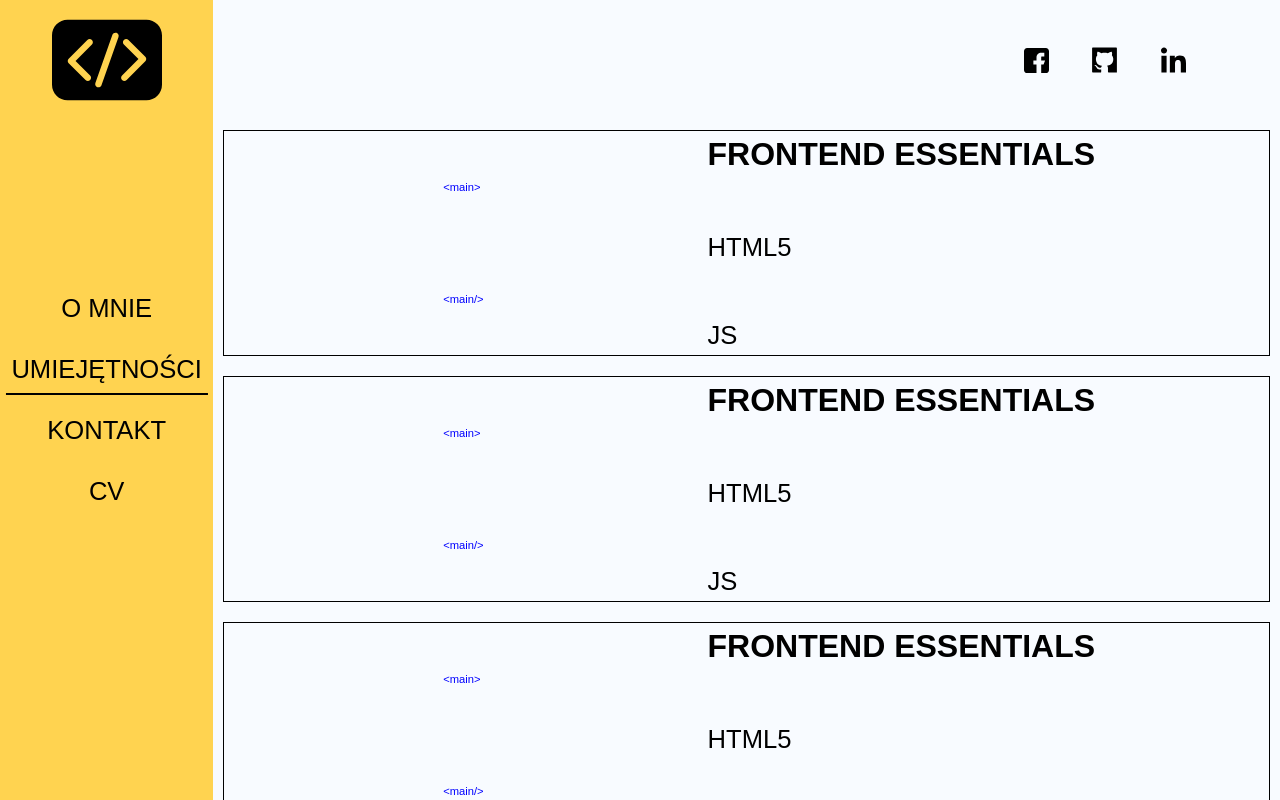
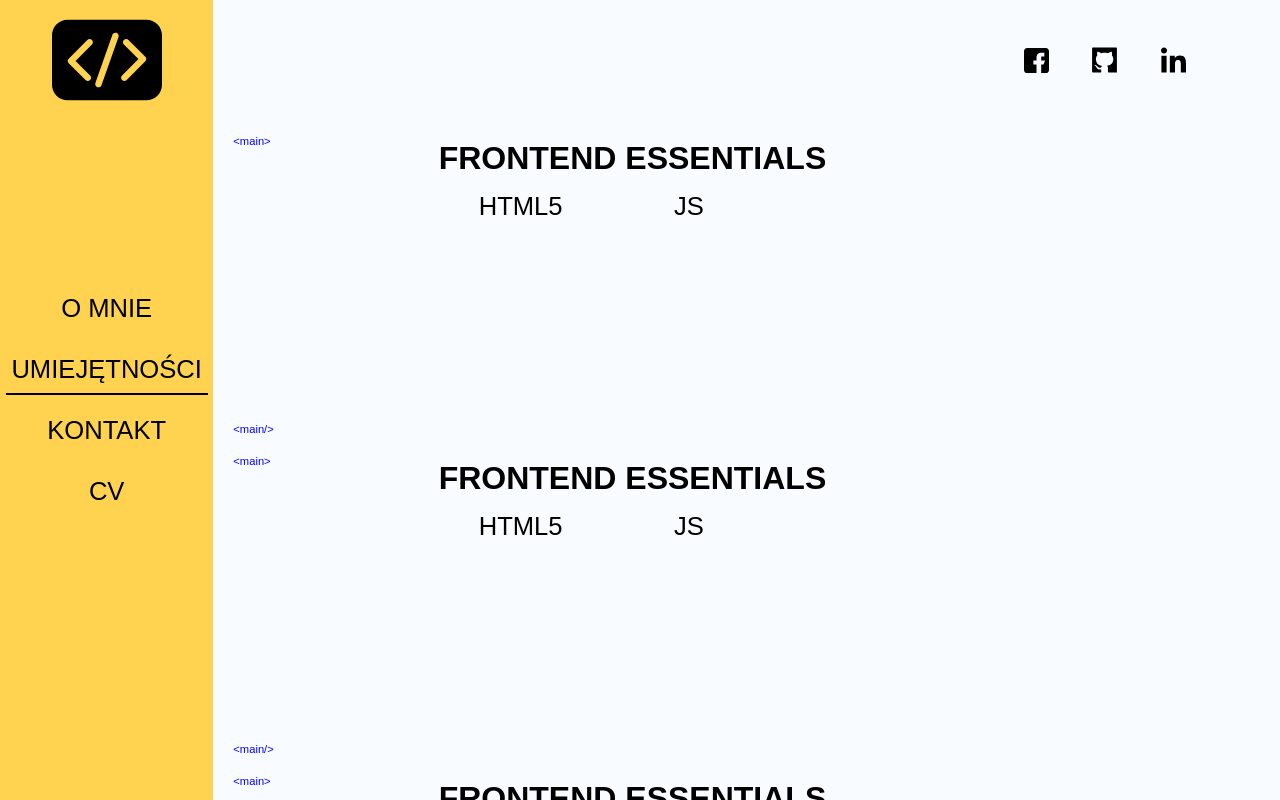
Before and after one commit to Mattdev92/PhysiotherapyPortfoliio, a React (Create React App) app: page /skills in a window 1280 px wide. Built offline with nearby package versions, Linux system fonts and the light colour scheme.

Commit message:
add grid to skills content

```diff
--- a/src/components/atoms/text/text.styles.ts
+++ b/src/components/atoms/text/text.styles.ts
@@ -19,7 +19,7 @@ export const TextContainer = styled.span<TextProps>`
     width: auto;
     display: flex;
     font-size: ${({ specialFont, fontSize, theme }) =>
-      specialFont ? theme.fontSize['S'] : theme.fontSize[fontSize]};
+      specialFont ? theme.fontSize['XS'] : theme.fontSize[fontSize]};
     margin-left: 5px;
     margin-right: 5px;
     text-align: justify;
--- a/src/components/molecules/aboutContent/aboutContent.styles.ts
+++ /dev/null
@@ -1 +0,0 @@
-import styled from 'styled-components';
--- a/src/components/molecules/skillsContent/pseudoCode/pseudoCode.styled.ts
+++ b/src/components/molecules/skillsContent/pseudoCode/pseudoCode.styled.ts
@@ -1,8 +1,13 @@
 import styled from 'styled-components';
 
 export const PseudoCodeWrapper = styled.section`
+  margin: 5px 0;
   display: flex;
   flex-direction: column;
-  justify-content: left;
-  align-items: stretch;
+  align-items: center;
+  grid-column: 1/2;
+  grid-row: 1/5;
+  height: 100%;
+  justify-content: space-between;
+  align-items: left;
 `;
--- a/src/components/molecules/skillsContent/pseudoCode/pseudoCode.tsx
+++ b/src/components/molecules/skillsContent/pseudoCode/pseudoCode.tsx
@@ -10,7 +10,7 @@ const PseudoCode: FC = () => {
           content={item}
           fontSize={'XXS'}
           fontWeight={'XS'}
-          margin={50}
+          margin={0}
           color={'blue'}
           marginLeft={5}
         />
--- a/src/components/molecules/skillsContent/skillsCategory/skillsCategory.styles.ts
+++ b/src/components/molecules/skillsContent/skillsCategory/skillsCategory.styles.ts
@@ -1,16 +1,33 @@
 import styled from 'styled-components';
 
 export const Wrapper = styled.div`
-  width: 100%;
+  height: 300px;
   margin: 10px;
-  display: flex;
-  flex-direction: row;
-  justify-content: space-evenly;
-  border: 1px solid black;
+  display: grid;
+  grid-template-columns: repeat(5, 1fr);
+  grid-template-rows: repeat(4, 1fr);
 `;
 
-export const SkillsCategoryWrapper = styled.div`
+export const TextWrapper = styled.span`
+  margin: 0 20px;
   display: flex;
   flex-direction: column;
-  justify-content: space-between;
+  justify-content: center;
+  align-items: center;
 `;
+export const SkillsWrapper = styled.span`
+  margin: 0 20px;
+  grid-column: 2/6;
+  display: grid;
+  grid-template-columns: repeat(4, 1fr);
+  grid-template-rows: repeat(4, 1fr);
+`;
+export const TitleWrapper = styled.span`
+  grid-column: 2/6;
+  grid-row: 1/2;
+  margin: 5px 0;
+  display: flex;
+  flex-direction: column;
+  justify-content: center;
+  align-items: center;
+`;
--- a/src/components/molecules/skillsContent/skillsCategory/skillsCategory.tsx
+++ b/src/components/molecules/skillsContent/skillsCategory/skillsCategory.tsx
@@ -1,5 +1,10 @@
 import { FC } from 'react';
-import { SkillsCategoryWrapper, Wrapper } from './skillsCategory.styles';
+import {
+  TextWrapper,
+  Wrapper,
+  TitleWrapper,
+  SkillsWrapper,
+} from './skillsCategory.styles';
 import Text from 'components/atoms/text/text';
 import PseudoCode from '../pseudoCode/pseudoCode';
 
@@ -7,16 +12,22 @@ const SkillsCategory: FC = () => {
   return (
     <Wrapper>
       <PseudoCode />
-      <SkillsCategoryWrapper>
+      <TitleWrapper>
         <Text
           fontSize={'M'}
           fontWeight={'M'}
           margin={5}
           content={'FRONTEND ESSENTIALS'}
         />
-        <Text fontSize={'S'} fontWeight={'S'} margin={5} content={'HTML5'} />
-        <Text fontSize={'S'} fontWeight={'S'} margin={5} content={'JS'} />
-      </SkillsCategoryWrapper>
+      </TitleWrapper>
+      <SkillsWrapper>
+        <TextWrapper>
+          <Text fontSize={'S'} fontWeight={'S'} margin={5} content={'HTML5'} />{' '}
+        </TextWrapper>
+        <TextWrapper>
+          <Text fontSize={'S'} fontWeight={'S'} margin={5} content={'JS'} />
+        </TextWrapper>
+      </SkillsWrapper>
     </Wrapper>
   );
 };
--- a/src/components/molecules/skillsContent/skillsContent.styles.ts
+++ b/src/components/molecules/skillsContent/skillsContent.styles.ts
@@ -2,11 +2,9 @@ import styled from 'styled-components';
 
 export const ContentWrapper = styled.div`
   margin: 120px 10px 20px;
-  display: block;
   grid-row: 1 / 4;
   grid-column: 1 / 11;
-  display: flex;
-  flex-direction: column;
-  justify-content: space-between;
-  align-items: center;
+  display: grid;
+  grid-template-columns: repeat(1, 1fr);
+  grid-auto-rows: auto;
 `;
```
Also changed, not shown: 1 other file (tests, documents, lock files or other folders).
